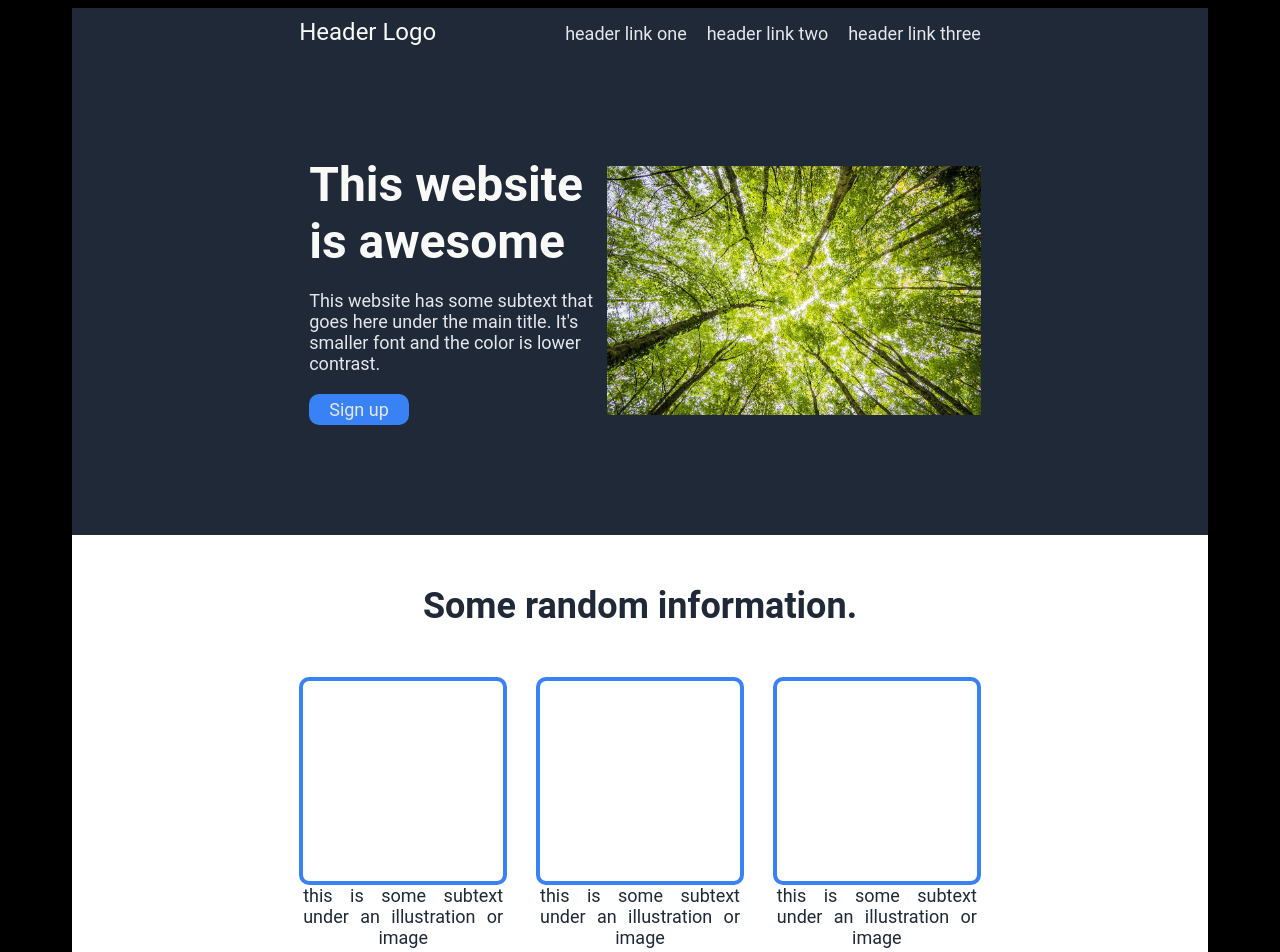
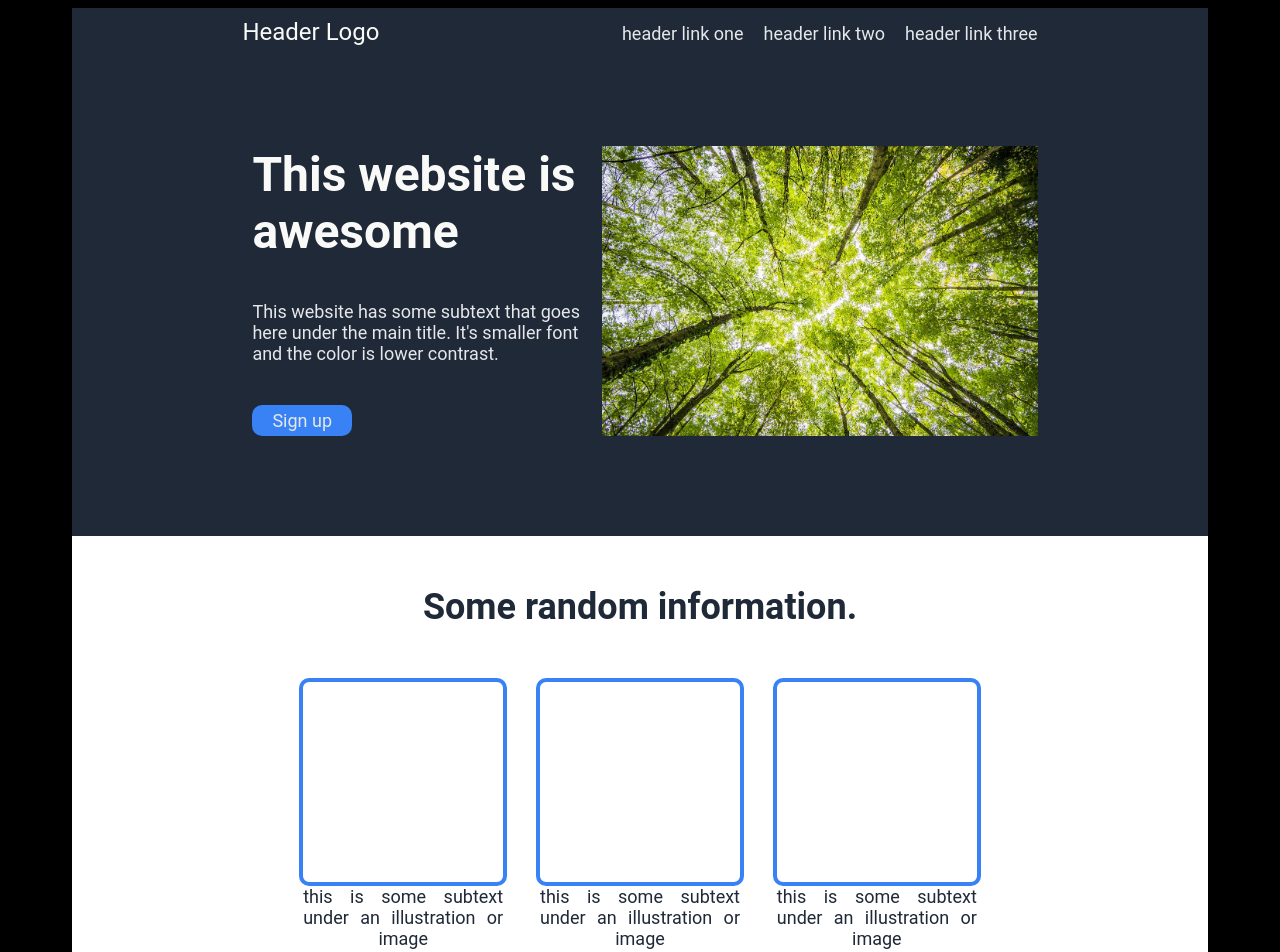
Before and after one commit to joevert/OP2, a plain HTML site: page index.html in a window 1280 px wide. Shown: the top 952 px of the page. Drawn offline with Linux system fonts and the light colour scheme.

Commit message:
Minor modifications on alignment of items.
change how the text on header displays vertically and
the section's widths

```diff
--- a/index.html
+++ b/index.html
@@ -61,11 +61,12 @@
         <div class="quotetxt">
             This is an inspiring quote, or a testimonial from a costumer.
             Maybe it's just filling up space, or maybe people will actually read it.
-            Who knows? All I know is that it looks nice
+            Who knows? All I know is that it looks nice.
         </div>
         <div class="quotefont">
             -Thor, God of Thunder
         </div>
     </div>
+
 </body>
 </html>
--- a/style.css
+++ b/style.css
@@ -6,8 +6,8 @@ body {
 }
 header {
     background-color: #1F2937;
-    padding-left: 20%;
-    padding-right: 20%;
+    padding-left: 15%;
+    padding-right: 15%;
 }
 .upper {
 
@@ -40,10 +40,14 @@ header {
 }
 
 .maintext {
+        margin-top: 0px;
+    margin-bottom: 10px;
+    margin-left: 10px;
+    margin-right: 10px;
     font-size: 48px;
     font-weight:bolder;
     color:#f9faf8;
-    margin: 10px;
+
 }
 
 .secondarytext {
@@ -56,6 +60,7 @@ header {
     display: flex;
     padding: 5px 20px;
     margin-left: 10px;
+    margin-bottom: 0px;
     background-color: #3882f6;
     font-family: 'Roboto', sans-serif;
     border-radius: 10px;
@@ -67,7 +72,7 @@ header {
 .esquerda {
     display: flex;
     flex-direction: column;
-    justify-content: space-around;
+    justify-content: space-between;
 
 }
 
@@ -139,9 +144,11 @@ p {
     font-weight: lighter;
     font-style: italic;
     color: #1f2937;
+    margin-bottom: 5px;
 }
 
 .quotefont {
     font-weight: 900;
     text-align: end;
+    padding-right: 80px;
 }
```
